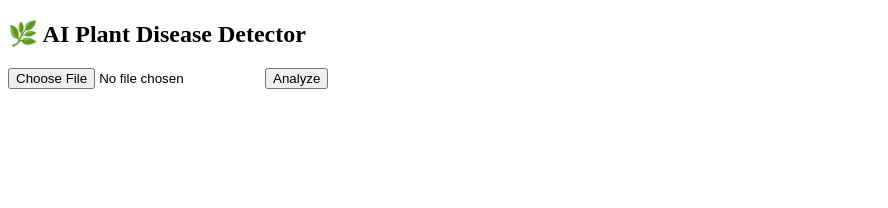
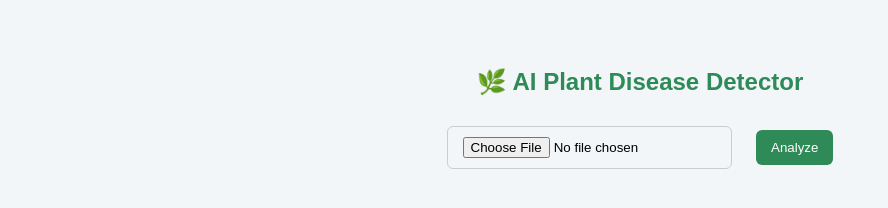
Before and after one commit to Kunshi-K/Project-1, a plain HTML site: page index.html in a window 1280 px wide. Shown: the whole page, without its empty margins (0-888 px from the left). Drawn offline with Linux system fonts and the light colour scheme.

Commit message:
index.html

```diff
--- a/index.html
+++ b/index.html
@@ -4,7 +4,41 @@
   <meta charset="UTF-8">
   <meta name="viewport" content="width=device-width, initial-scale=1.0">
   <title>🌱 Plant Disease Detection</title>
-  <link rel="stylesheet" href="style.css">
+  <style>
+    body {
+      font-family: Arial, sans-serif;
+      text-align: center;
+      background: #f2f6f9;
+      padding: 40px;
+    }
+
+    h2 {
+      color: #2e8b57;
+    }
+
+    input, button {
+      margin: 10px;
+      padding: 10px 15px;
+      border-radius: 6px;
+      border: 1px solid #ccc;
+    }
+
+    button {
+      background-color: #2e8b57;
+      color: white;
+      border: none;
+      cursor: pointer;
+    }
+
+    button:hover {
+      background-color: #256e45;
+    }
+
+    #result {
+      margin-top: 20px;
+      font-size: 1.1em;
+    }
+  </style>
 </head>
 <body>
   <h2>🌿 AI Plant Disease Detector</h2>
@@ -14,6 +48,7 @@
 
   <div id="result"></div>
 
+  <!-- Link JavaScript file -->
   <script src="script.js"></script>
 </body>
 </html>
```
